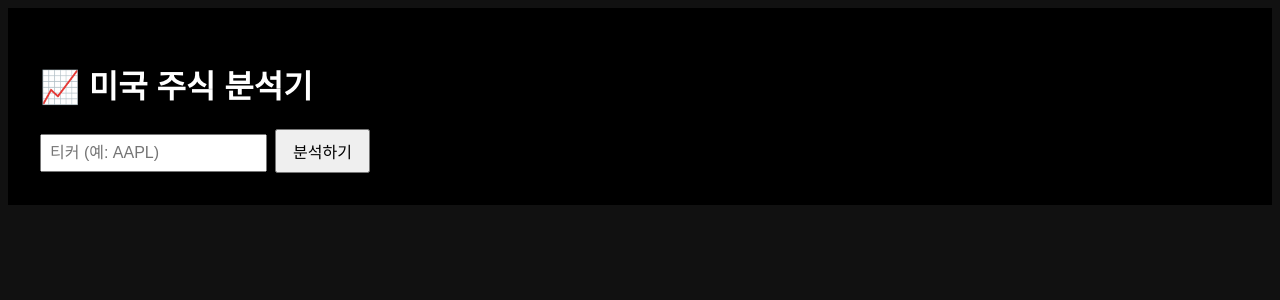
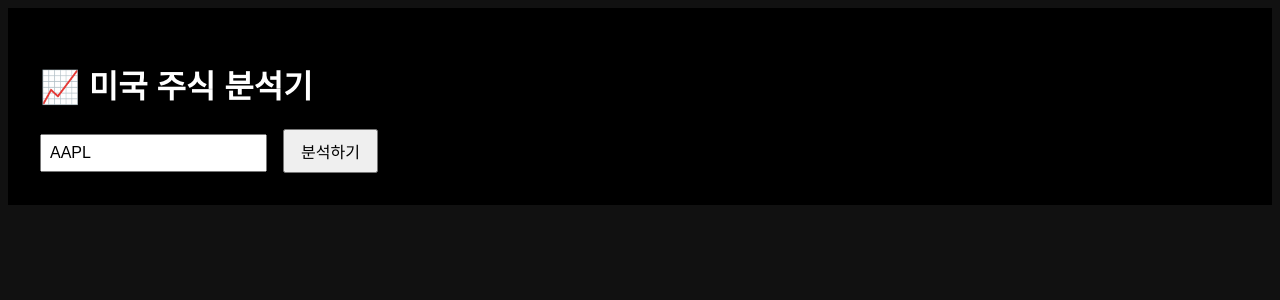
Before and after one commit to uhoyeon05/stock-analyzer-ui, a Next.js app: page / in a window 1280 px wide. Shown: the top 300 px of the page. Built offline with nearby package versions, Linux system fonts and the light colour scheme.

Commit message:
Update page.tsx

```diff
--- a/app/page.tsx
+++ b/app/page.tsx
@@ -1,152 +1,138 @@
 'use client';
-import { useState } from "react";
+
+import { useState } from 'react';
 import {
-  LineChart,
-  Line,
-  XAxis,
-  YAxis,
-  CartesianGrid,
-  Tooltip,
-  ResponsiveContainer,
-  Legend
-} from "recharts";
-
-const formatMillion = (value: number) => `${(value / 1_000_000).toFixed(0)}M`;
+  LineChart, Line, XAxis, YAxis, CartesianGrid, Tooltip, ResponsiveContainer, Legend,
+} from 'recharts';
 
 export default function Page() {
-  const [ticker, setTicker] = useState("");
-  const [priceData, setPriceData] = useState([]);
-  const [incomeData, setIncomeData] = useState([]);
-  const [metricsData, setMetricsData] = useState([]);
-  const [loading, setLoading] = useState(false);
-  const [error, setError] = useState("");
+  const [ticker, setTicker] = useState('AAPL');
+  const [prices, setPrices] = useState([]);
+  const [statMap, setStatMap] = useState({});
+  const [error, setError] = useState('');
+
+  const formatNumber = (num: number) => {
+    if (Math.abs(num) >= 1_0000_0000) return `${(num / 1_0000_0000).toFixed(1)}억`;
+    if (Math.abs(num) >= 1_0000) return `${(num / 1_0000).toFixed(1)}만`;
+    return num;
+  };
 
   const fetchData = async () => {
-    setLoading(true);
-    setError("");
+    setError('');
     try {
-      const upperTicker = ticker.toUpperCase();
-      const priceRes = await fetch(`/api/price?ticker=${upperTicker}`);
+      const res = await fetch(`/api/income?ticker=${ticker}`);
+      const json = await res.json();
+
+      if (json.error) {
+        setError(json.error);
+        return;
+      }
+
+      const reports = json.data.reverse(); // 최신순 오른쪽으로
+      const stats = {
+        totalRevenue: [],
+        netIncome: [],
+        operatingMargin: [],
+        eps: [],
+        per: [],
+        pbr: [],
+        roe: [],
+        debtRatio: [],
+      };
+
+      for (const r of reports) {
+        const date = r.fiscalDateEnding;
+        const rev = +r.totalRevenue;
+        const ni = +r.netIncome;
+        const oe = +r.operatingIncome;
+        const ta = +r.totalAssets;
+        const tl = +r.totalLiabilities;
+        const equity = ta - tl;
+        const shares = +r.commonStockSharesOutstanding;
+
+        stats.totalRevenue.push({ date, value: rev });
+        stats.netIncome.push({ date, value: ni });
+        stats.operatingMargin.push({ date, value: (oe / rev) * 100 });
+        stats.eps.push({ date, value: ni / shares });
+        stats.per.push({ date, value: rev && shares ? rev / shares : 0 });
+        stats.pbr.push({ date, value: equity ? rev / equity : 0 });
+        stats.roe.push({ date, value: equity ? (ni / equity) * 100 : 0 });
+        stats.debtRatio.push({ date, value: equity ? (tl / equity) * 100 : 0 });
+      }
+
+      setStatMap(stats);
+
+      // 주가 따로 가져오기
+      const priceRes = await fetch(`/api/price?ticker=${ticker}`);
       const priceJson = await priceRes.json();
-      const incomeRes = await fetch(`/api/income?ticker=${upperTicker}`);
-      const incomeJson = await incomeRes.json();
-
-      if (priceJson.error || incomeJson.error) throw new Error("API 오류");
-
-      setPriceData(priceJson.prices.reverse());
-      const reports = (incomeJson.data || []).reverse();
-
-      setIncomeData(
-        reports.map((r) => ({
-          date: r.fiscalDateEnding,
-          revenue: Number(r.totalRevenue),
-          netIncome: Number(r.netIncome)
-        }))
-      );
-
-      setMetricsData(
-        reports.map((r) => ({
-          date: r.fiscalDateEnding,
-          operatingMargin:
-            r.operatingIncome && r.totalRevenue
-              ? (Number(r.operatingIncome) / Number(r.totalRevenue)) * 100
-              : null,
-          eps: r.eps ? Number(r.eps) : null,
-          roe:
-            r.netIncome && r.totalShareholderEquity
-              ? (Number(r.netIncome) / Number(r.totalShareholderEquity)) * 100
-              : null,
-          debtRatio:
-            r.totalLiabilities && r.totalAssets
-              ? (Number(r.totalLiabilities) / Number(r.totalAssets)) * 100
-              : null
-        }))
-      );
-    } catch (e) {
-      setError("데이터 불러오기 실패");
-    } finally {
-      setLoading(false);
+      if (!priceJson.error) setPrices(priceJson.prices.reverse()); // 최신 오른쪽
+    } catch (e: any) {
+      setError('API 오류 발생');
     }
   };
 
+  const renderChart = (title: string, data: any[], color: string, unit?: string) => (
+    <div style={{ marginTop: '3rem' }}>
+      <h2>{title}</h2>
+      <ResponsiveContainer width="100%" height={250}>
+        <LineChart data={data}>
+          <CartesianGrid strokeDasharray="3 3" />
+          <XAxis dataKey="date" tick={{ fontSize: 10 }} />
+          <YAxis tickFormatter={formatNumber} tick={{ fontSize: 12 }} />
+          <Tooltip formatter={v => formatNumber(v as number)} />
+          <Legend />
+          <Line type="monotone" dataKey="value" stroke={color} strokeWidth={2.5} />
+        </LineChart>
+      </ResponsiveContainer>
+    </div>
+  );
+
   return (
-    <div style={{ padding: "2rem", background: "black", color: "white", fontFamily: "Arial" }}>
-      <h1 style={{ fontSize: "2rem" }}>📈 미국 주식 분석기</h1>
+    <div style={{ padding: '2rem', fontFamily: 'sans-serif', background: 'black', color: 'white' }}>
+      <h1 style={{ fontSize: '2rem' }}>📈 미국 주식 분석기</h1>
       <input
-        placeholder="티커 (예: AAPL)"
+        list="tickers"
         value={ticker}
-        onChange={(e) => setTicker(e.target.value)}
-        style={{ padding: "0.5rem", marginRight: "0.5rem", fontSize: "1rem" }}
+        onChange={e => setTicker(e.target.value)}
+        style={{ padding: '0.5rem', marginRight: '1rem', fontSize: '1rem' }}
       />
-      <button onClick={fetchData} style={{ padding: "0.5rem 1rem", fontSize: "1rem" }}>분석하기</button>
+      <datalist id="tickers">
+        <option value="AAPL" />
+        <option value="GOOGL" />
+        <option value="MSFT" />
+        <option value="TSLA" />
+        <option value="NVDA" />
+        <option value="AMZN" />
+        <option value="META" />
+      </datalist>
+      <button onClick={fetchData} style={{ padding: '0.5rem 1rem', fontSize: '1rem' }}>
+        분석하기
+      </button>
 
-      {loading && <p>불러오는 중...</p>}
-      {error && <p style={{ color: "red" }}>{error}</p>}
+      {error && <p style={{ color: 'red' }}>{error}</p>}
 
-      {/* 주가 */}
-      {priceData.length > 0 && (
-        <>
-          <h2 style={{ marginTop: 30 }}>주가 추이</h2>
-          <ResponsiveContainer width="100%" height={300}>
-            <LineChart data={priceData} margin={{ bottom: 50 }}>
-              <CartesianGrid strokeDasharray="3 3" />
-              <XAxis dataKey="date" angle={-30} textAnchor="end" height={70} />
-              <YAxis />
-              <Tooltip />
-              <Legend />
-              <Line dataKey="close" stroke="#00eaff" name="주가" dot={false} strokeWidth={2} />
-            </LineChart>
-          </ResponsiveContainer>
-        </>
-      )}
+      {prices.length > 0 && renderChart('주가 추이', prices.map(p => ({ date: p.date, value: p.close })), '#00eaff')}
 
-      {/* 매출 */}
-      {incomeData.length > 0 && (
-        <>
-          <h2 style={{ marginTop: 30 }}>매출 추이</h2>
-          <ResponsiveContainer width="100%" height={300}>
-            <LineChart data={incomeData} margin={{ bottom: 50 }}>
-              <CartesianGrid strokeDasharray="3 3" />
-              <XAxis dataKey="date" angle={-30} textAnchor="end" height={70} />
-              <YAxis tickFormatter={formatMillion} />
-              <Tooltip />
-              <Legend />
-              <Line dataKey="revenue" stroke="#1f77b4" name="매출" dot={false} strokeWidth={2} />
-            </LineChart>
-          </ResponsiveContainer>
-
-          <h2 style={{ marginTop: 30 }}>순이익 추이</h2>
-          <ResponsiveContainer width="100%" height={300}>
-            <LineChart data={incomeData} margin={{ bottom: 50 }}>
-              <CartesianGrid strokeDasharray="3 3" />
-              <XAxis dataKey="date" angle={-30} textAnchor="end" height={70} />
-              <YAxis tickFormatter={formatMillion} />
-              <Tooltip />
-              <Legend />
-              <Line dataKey="netIncome" stroke="#ff7f0e" name="순이익" dot={false} strokeWidth={2} />
-            </LineChart>
-          </ResponsiveContainer>
-        </>
-      )}
-
-      {/* 재무 지표 */}
-      {metricsData.length > 0 && (
-        <>
-          <h2 style={{ marginTop: 30 }}>재무 지표 추이</h2>
-          <ResponsiveContainer width="100%" height={350}>
-            <LineChart data={metricsData} margin={{ bottom: 50 }}>
-              <CartesianGrid strokeDasharray="3 3" />
-              <XAxis dataKey="date" angle={-30} textAnchor="end" height={70} />
-              <YAxis />
-              <Tooltip />
-              <Legend />
-              <Line dataKey="operatingMargin" stroke="#8884d8" name="영업이익률 %" dot={false} strokeWidth={2} />
-              <Line dataKey="eps" stroke="#82ca9d" name="EPS" dot={false} strokeWidth={2} />
-              <Line dataKey="roe" stroke="#ffbb28" name="ROE %" dot={false} strokeWidth={2} />
-              <Line dataKey="debtRatio" stroke="#d62728" name="부채비율 %" dot={false} strokeWidth={2} />
-            </LineChart>
-          </ResponsiveContainer>
-        </>
+      {Object.entries(statMap).map(([key, data]) =>
+        renderChart(`${{
+          totalRevenue: '매출 추이',
+          netIncome: '순이익 추이',
+          operatingMargin: '영업이익률 (%)',
+          eps: 'EPS',
+          per: 'PER',
+          pbr: 'PBR',
+          roe: 'ROE (%)',
+          debtRatio: '부채비율 (%)'
+        }[key]}`, data, {
+          totalRevenue: '#1f77b4',
+          netIncome: '#ff7f0e',
+          operatingMargin: '#2ca02c',
+          eps: '#d62728',
+          per: '#9467bd',
+          pbr: '#8c564b',
+          roe: '#e377c2',
+          debtRatio: '#7f7f7f',
+        }[key])
       )}
     </div>
   );
```
